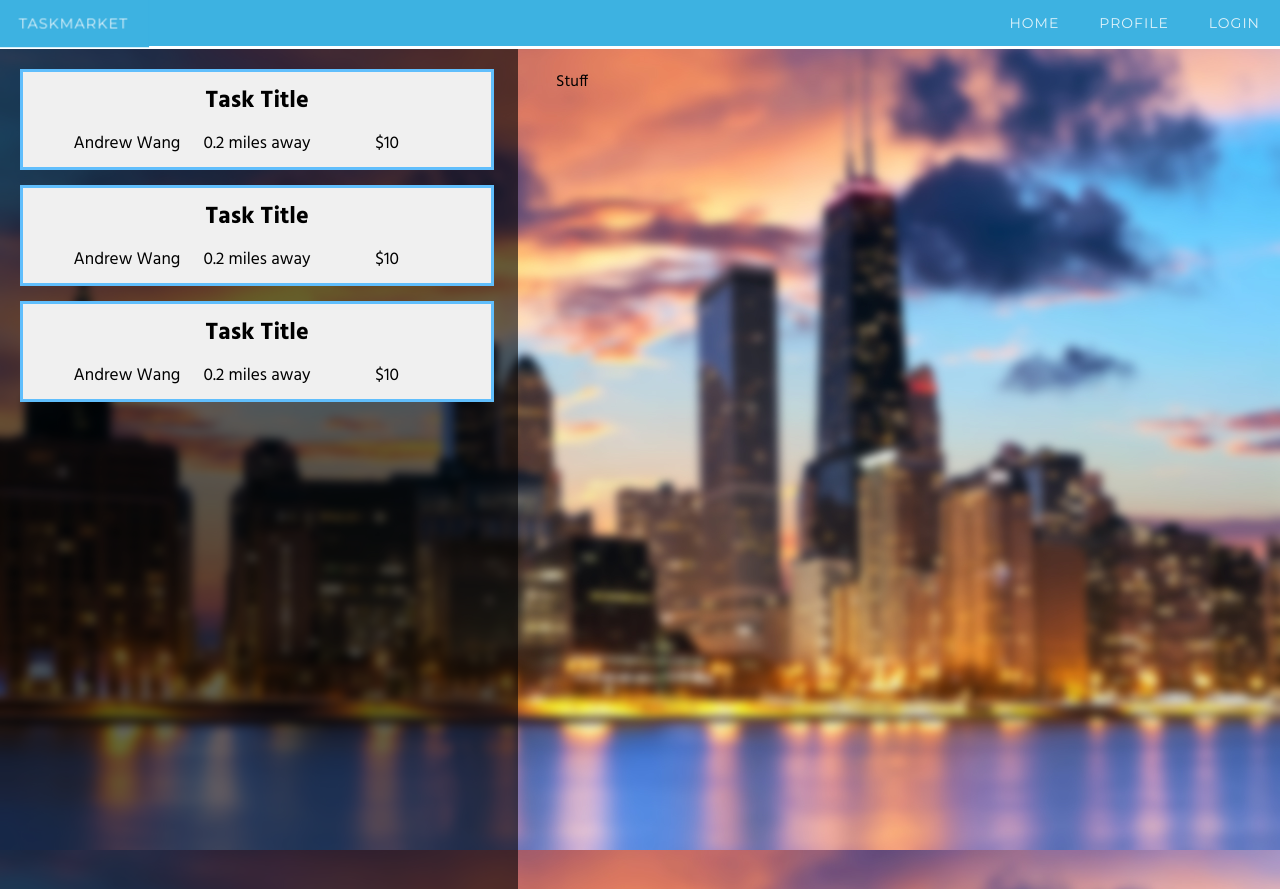
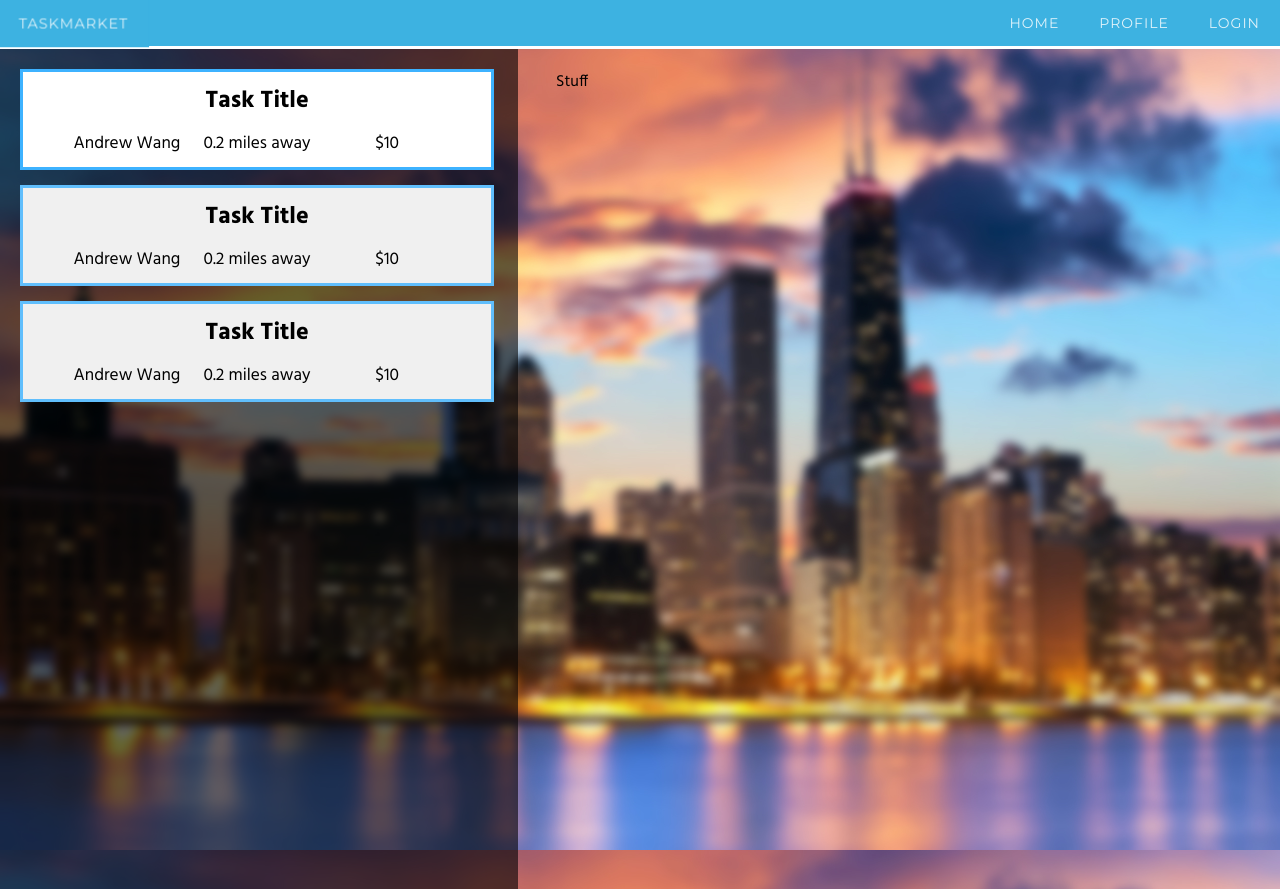
Before and after one commit to ShivamSarodia/TaskMarket, a Flask app: page / in a window 1280 px wide, with the pointer over the restyled element. Run offline with Flask 2, Linux system fonts and the light colour scheme; some libraries are stand-ins or nearby versions.

Commit message:
Changed style of main page

```diff
--- a/static/css/task_style.css
+++ b/static/css/task_style.css
@@ -44,6 +44,11 @@ html {
     margin-bottom: 15px;
 }
 
+.task-cont:hover {
+    background-color: rgba(255, 255, 255, 1);
+    border: 3px rgba(61, 178, 255, 1) solid;
+}
+
 .title {
     float: left;
     width: 100%;
```
